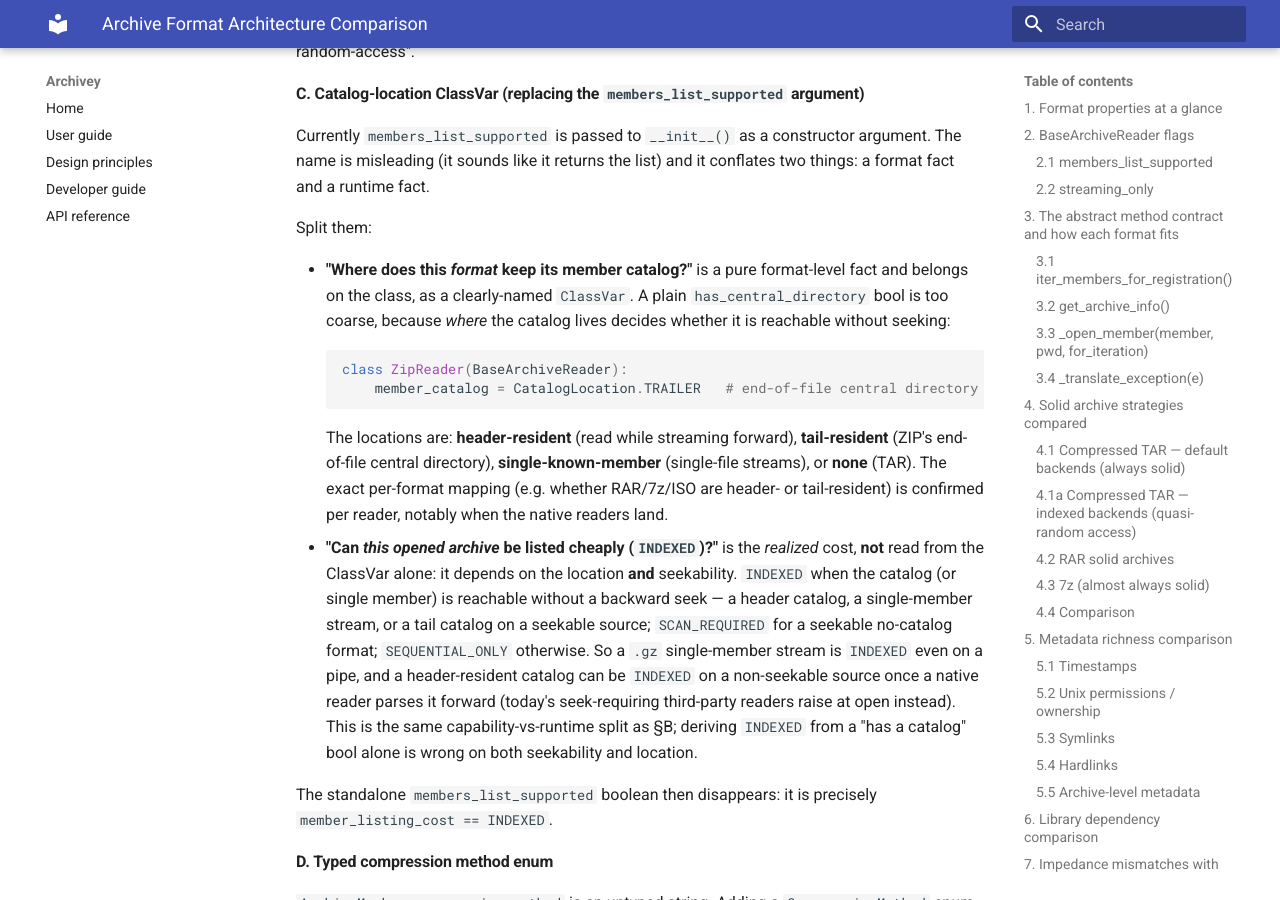
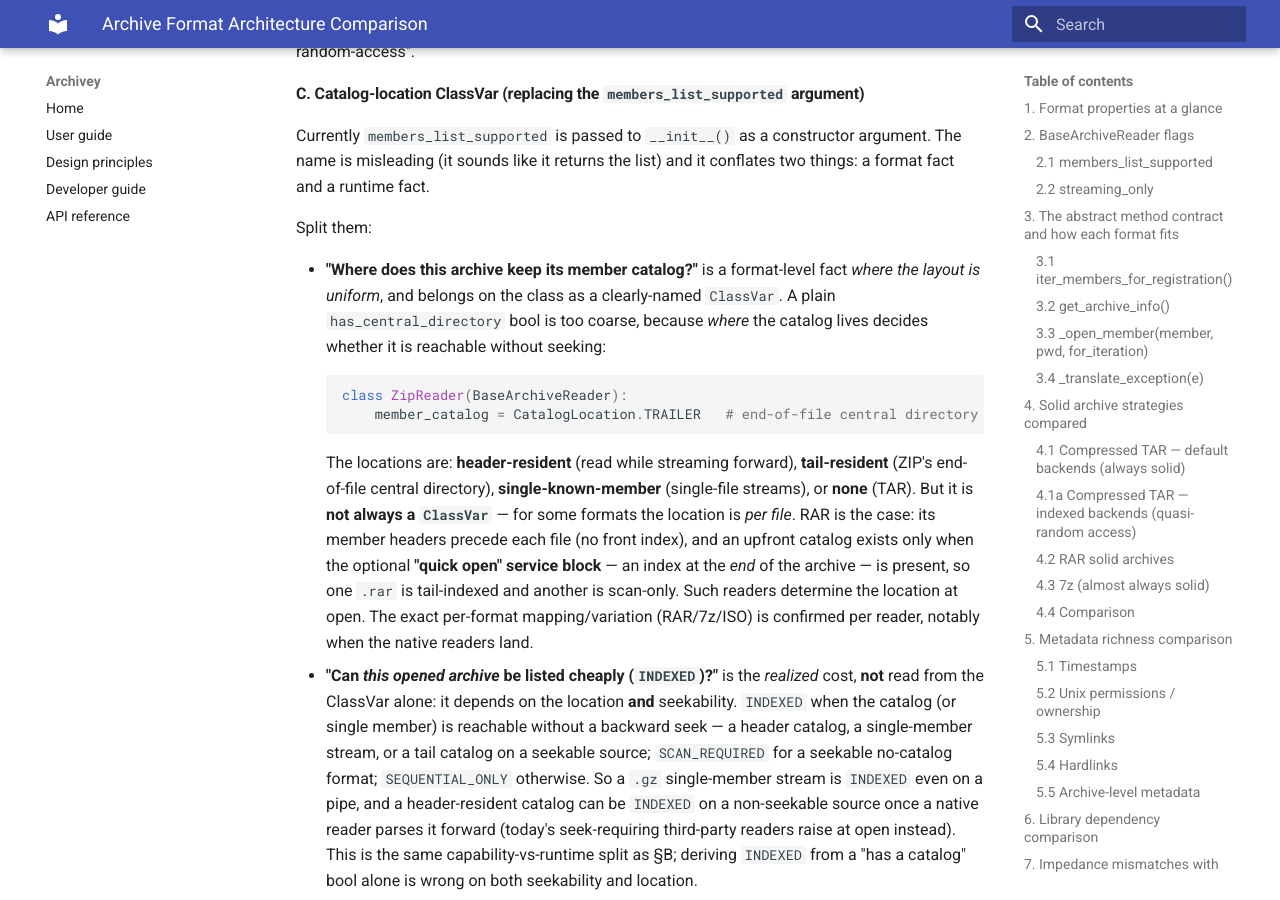
Before and after one commit to davitf/archivey-dev, an MkDocs documentation site: the page built from docs/format-architecture-comparison.md, in a window 1280 px wide and 900 px high, scrolled down 16435 px. Built offline with MkDocs 1.6.1 and Material for MkDocs 9.7.7, drawn with Linux system fonts in a browser that asks for light colours; some of the changed text lies outside the part shown.

Commit message:
base-reader: catalog location can be per-file, not purely a ClassVar
Per review: the member-catalog location feeding member_listing_cost is not always a
format-level constant. RAR is the case — member headers precede each file (no front
index), and an upfront catalog exists only when the optional end-of-archive "quick open"
index is present, so the same format is tail-indexed for one file and scan-only for
another. (RAR has no front index, correcting an earlier impression.)

So the catalog location may be a ClassVar where a format's layout is uniform (ZIP=TRAILER,
TAR=NONE) but is determined per instance at open where it varies. member_listing_cost is
still computed per instance from the realized location + seekability. Adds a RAR
quick-open scenario and updates spec/design/tasks + architecture doc §8.C and pseudocode.
Per-format confirmation left for implementation (task 1.2). Validates --strict.

https://claude.ai/code/session_01Th3cWtDHE6jaSQ4KhkLfTb

````diff
--- a/docs/format-architecture-comparison.md
+++ b/docs/format-architecture-comparison.md
@@ -571,9 +571,9 @@ conflates two things: a format fact and a runtime fact.
 
 Split them:
 
-- **"Where does this *format* keep its member catalog?"** is a pure format-level
-  fact and belongs on the class, as a clearly-named `ClassVar`. A plain
-  `has_central_directory` bool is too coarse, because *where* the catalog lives
+- **"Where does this archive keep its member catalog?"** is a format-level fact
+  *where the layout is uniform*, and belongs on the class as a clearly-named `ClassVar`.
+  A plain `has_central_directory` bool is too coarse, because *where* the catalog lives
   decides whether it is reachable without seeking:
   ```python
   class ZipReader(BaseArchiveReader):
@@ -581,9 +581,13 @@ Split them:
   ```
   The locations are: **header-resident** (read while streaming forward),
   **tail-resident** (ZIP's end-of-file central directory), **single-known-member**
-  (single-file streams), or **none** (TAR). The exact per-format mapping (e.g. whether
-  RAR/7z/ISO are header- or tail-resident) is confirmed per reader, notably when the
-  native readers land.
+  (single-file streams), or **none** (TAR). But it is **not always a `ClassVar`** — for
+  some formats the location is *per file*. RAR is the case: its member headers precede
+  each file (no front index), and an upfront catalog exists only when the optional
+  **"quick open" service block** — an index at the *end* of the archive — is present, so
+  one `.rar` is tail-indexed and another is scan-only. Such readers determine the location
+  at open. The exact per-format mapping/variation (RAR/7z/ISO) is confirmed per reader,
+  notably when the native readers land.
 - **"Can *this opened archive* be listed cheaply (`INDEXED`)?"** is the *realized*
   cost, **not** read from the ClassVar alone: it depends on the location **and**
   seekability. `INDEXED` when the catalog (or single member) is reachable without a
@@ -686,10 +690,12 @@ does no I/O):
 
 ```text
 member_listing_cost(reader):           # per instance: catalog location (§C) + seekability
-    cat = member_catalog               # HEADER | TRAILER | SINGLE_MEMBER | NONE
+    cat = member_catalog               # HEADER | TRAILER | SINGLE_MEMBER | NONE;
+                                       #   ClassVar where uniform, else decided at open
+                                       #   (RAR: TRAILER iff quick-open index present)
     if cat in (HEADER, SINGLE_MEMBER): -> INDEXED        # reachable forward, no back-seek
-    if cat == TRAILER:                 -> INDEXED if seekable else SEQUENTIAL_ONLY  # ZIP EOCD
-    # cat == NONE (TAR)
+    if cat == TRAILER:                 -> INDEXED if seekable else SEQUENTIAL_ONLY  # ZIP/RAR
+    # cat == NONE (TAR, or RAR without quick-open)
     -> SCAN_REQUIRED if seekable else SEQUENTIAL_ONLY
 
 seek_cost(stream):                     # per stream, fixed at construction
````
Also changed, not shown: openspec/changes/base-reader-architecture-extensions/design.md (+37 -26 lines), openspec/changes/base-reader-architecture-extensions/proposal.md (+17 -15 lines), openspec/changes/base-reader-architecture-extensions/specs/archive-reading/spec.md (+22 -8 lines), openspec/changes/base-reader-architecture-extensions/tasks.md (+16 -13 lines).
